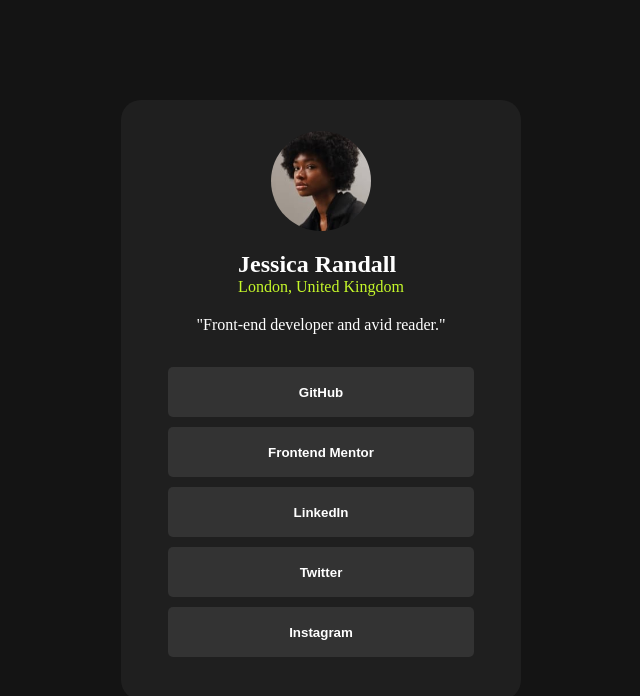
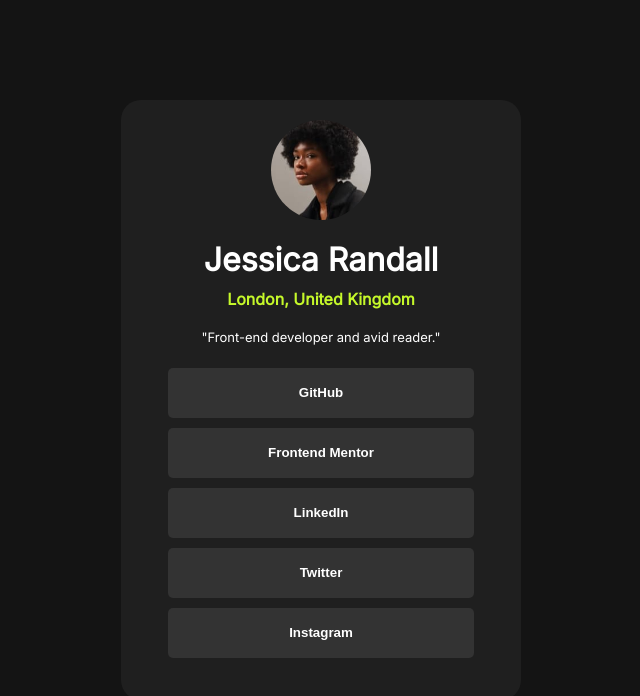
Before and after one commit to mFahadYounas/social-links-profile-main, a plain HTML site: page index.html in a window 1280 px wide. Shown: the whole page, without its empty margins (319-959 px from the left). Drawn offline with Linux system fonts and the light colour scheme.

Commit message:
Adjusted font-family and sizes

```diff
--- a/index.html
+++ b/index.html
@@ -13,7 +13,10 @@
     />
 
     <title>Frontend Mentor | Social links profile</title>
-
+    <link
+      rel="stylesheet"
+      href="https://fonts.googleapis.com/css?family=Inter"
+    />
     <link rel="stylesheet" href="styles.css" />
   </head>
   <body>
@@ -23,10 +26,10 @@
           <img alt="avatar" src="assets/images/avatar-jessica.jpeg" />
         </div>
         <div class="user-info">
-          <h2>Jessica Randall</h2>
+          <h1>Jessica Randall</h1>
           <p>London, United Kingdom</p>
         </div>
-        <p>"Front-end developer and avid reader."</p>
+        <p class="bio">"Front-end developer and avid reader."</p>
       </div>
       <div class="lower-card">
         <button class="button-link">GitHub</button>
--- a/styles.css
+++ b/styles.css
@@ -13,6 +13,7 @@ body {
   display: flex;
   justify-content: center;
   align-items: center;
+  font-family: Inter;
 }
 
 .card-container {
@@ -78,6 +79,24 @@ body {
   border-radius: 50px;
 }
 
+.user-info {
+  /* border: 1px solid black; */
+  display: flex;
+  flex-direction: column;
+  gap: 10px;
+  align-items: center;
+}
+
+.user-info > h1 {
+  font-weight: 700;
+}
+
 .user-info > p {
   color: hsl(75, 94%, 57%);
+  font-weight: 600;
 }
+
+.bio {
+  font-size: 13px;
+  font-weight: 400;
+}
```
